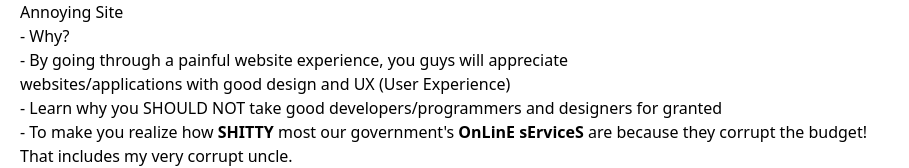
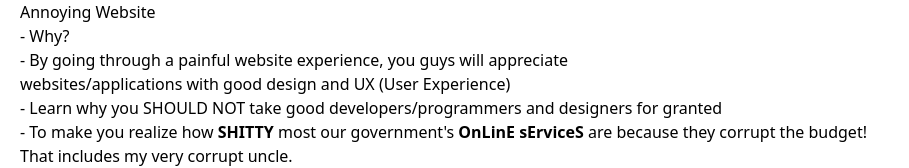
Before and after one commit to dthrcrpz/annoying-website, a Vue app: page / in a window 1280 px wide. Shown: the top 168 px of the page, without its empty margins (0-909 px from the left). Built offline with nearby package versions, Linux system fonts and the light colour scheme.

Commit message:
update nav title

```diff
--- a/src/components/Navbar.vue
+++ b/src/components/Navbar.vue
@@ -3,7 +3,7 @@
     <div class="wrapper">
       <div class="flex justify-center items-center">
         <div>
-          <a href="javascript:void(0)" class="text-2xl font-bold">Annoying Site</a>
+          <a href="javascript:void(0)" class="text-2xl font-bold">Annoying Website</a>
         </div>
       </div>
     </div>
```
